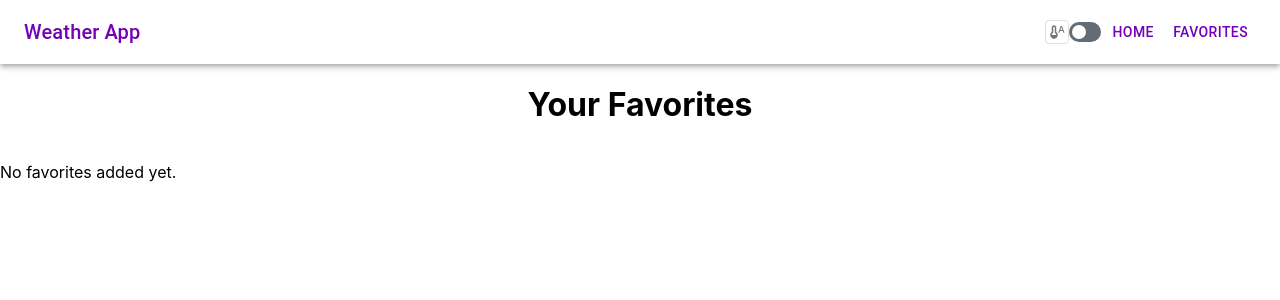
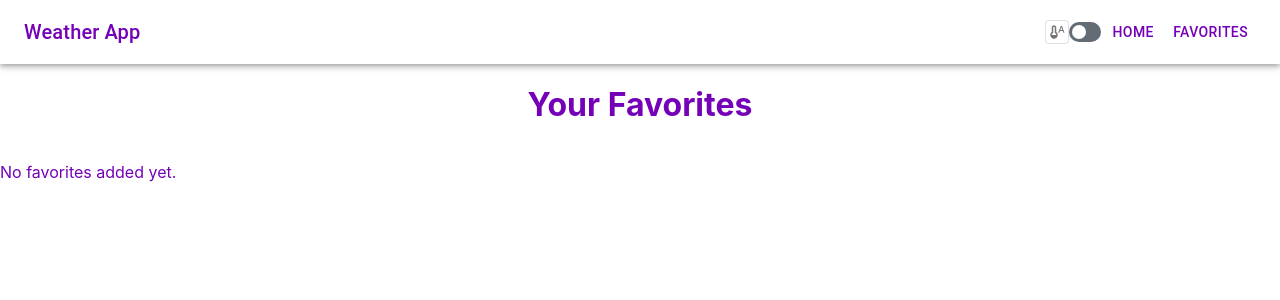
Before and after one commit to davidkotler/david_kotler_18-12-2023, a React (Create React App) app: page /favorites in a window 1280 px wide. Shown: the top 300 px of the page. Built offline with nearby package versions, Linux system fonts and the light colour scheme.

Commit message:
add final changes

```diff
--- a/src/App.js
+++ b/src/App.js
@@ -1,6 +1,5 @@
 import React, { useState } from "react";
 import "./App.css";
-import MainPage from "./components/mainPage";
 import NavBar from "./components/NavBar";
 import AppRouter from "./AppRouter";
 import ErrorHandler from "./components/ErrorHandler";
--- a/src/components/FavoritesPage.js
+++ b/src/components/FavoritesPage.js
@@ -20,11 +20,11 @@ const FavoritesPage = () => {
   return (
     <div className="favoritersContainer">
       <div className="headerDiv">
-        <h1>Your Favorites</h1>
+        <h1 style={{ color: "#7400b8" }}>Your Favorites</h1>
       </div>
 
       {favorites.length === 0 ? (
-        <p>No favorites added yet.</p>
+        <p style={{ color: "#7400b8" }}>No favorites added yet.</p>
       ) : (
         <div className="cardsDisplay">
           {favorites.map((favorite, index) => (
--- a/src/components/NavBar.js
+++ b/src/components/NavBar.js
@@ -11,8 +11,6 @@ import { setTemperatureType } from "../redux/slices/temperatureTypeSlice";
 import ToggleButton from "@mui/material/ToggleButton";
 import { useState } from "react";
 import ThermostatAutoIcon from "@mui/icons-material/ThermostatAuto";
-import { Height } from "@mui/icons-material";
-import { height } from "@mui/system";
 
 export default function NavBar({ changeTheme }) {
   const [selected, setSelected] = useState(false);
@@ -21,7 +19,7 @@ export default function NavBar({ changeTheme }) {
   const temperatureType = useSelector((state) => state.temperatureType.value);
 
   const handleTemperatureChange = () => {
-    if (temperatureType == "C") {
+    if (temperatureType === "C") {
       setSelected(true);
       dispatch(setTemperatureType("F"));
     } else {
--- a/src/index.js
+++ b/src/index.js
@@ -6,8 +6,6 @@ import reportWebVitals from "./reportWebVitals";
 import { BrowserRouter } from "react-router-dom";
 import { store } from "./redux/store";
 import { Provider } from "react-redux";
-import { ThemeProvider, createTheme } from "@mui/material/styles";
-import CssBaseline from "@mui/material/CssBaseline";
 
 const root = ReactDOM.createRoot(document.getElementById("root"));
 
--- a/src/settings.js
+++ b/src/settings.js
@@ -3,7 +3,7 @@ import CloudIcon from "@mui/icons-material/Cloud";
 import ThunderstormIcon from "@mui/icons-material/Thunderstorm";
 
 export const apiUrl = "https://dataservice.accuweather.com";
-// export const apiKey = "uGaxZEVwWDzY11HuXgT8LPfCpDDR3JYI";
+
 export const apiKey = "kUriycj9Nd4CxCKftcouKKGJdyHnulUd";
 
 export const defaultAreaId = 215854;
--- a/src/styles/favoritesPage.css
+++ b/src/styles/favoritesPage.css
@@ -2,7 +2,8 @@
 
     display: flex;
     flex-direction: column;
-
+    height: 100vh;
+    width: 100%;
 
 }
 
```
Also changed, not shown: src/components/mainPage.js (+0 -7 lines), src/services/themeProvider.js (deleted, +0 -10 lines).
